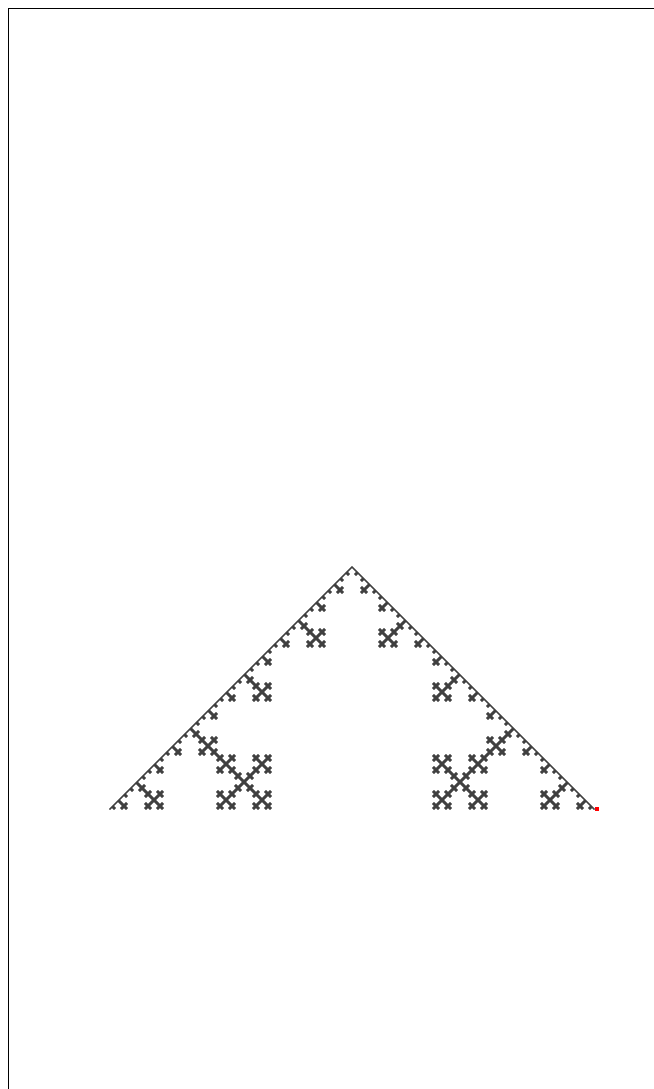
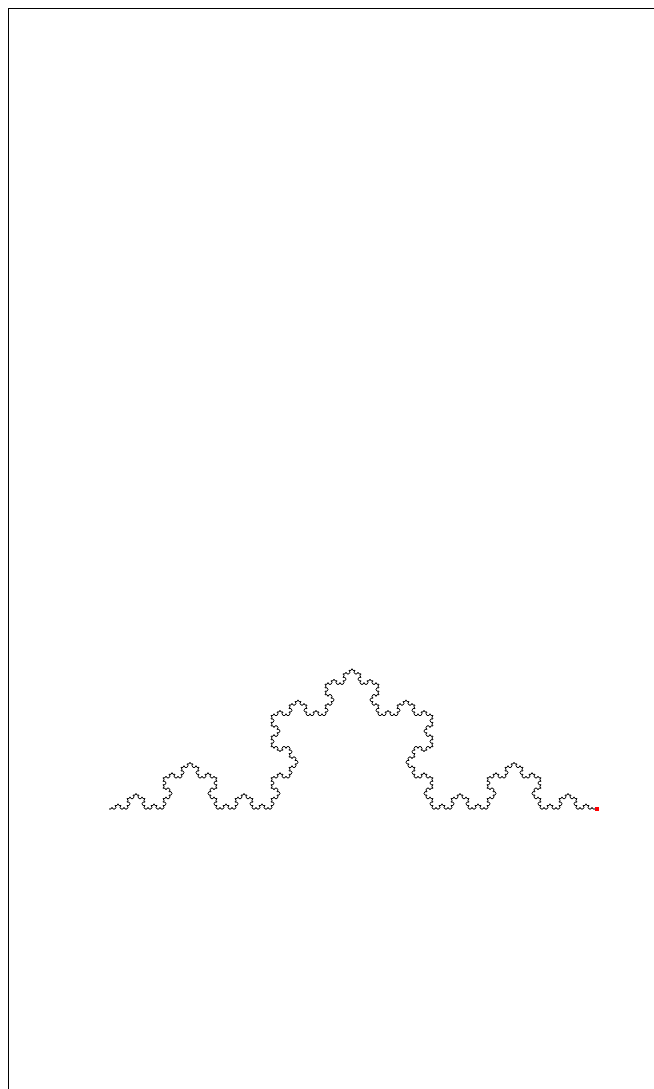
Before and after one commit to nadr0/L-S, a plain HTML site: page index.html in a window 1280 px wide. Shown: the top 1089 px of the page, without its empty margins (0-654 px from the left). Drawn offline with Linux system fonts and the light colour scheme.

Commit message:
von koch snowflake works

```diff
--- a/LSystem.js
+++ b/LSystem.js
@@ -5,7 +5,7 @@ function LSystem(angle, production, iterations){
 	this.symbolWords = ["F","f","plus","minus"];
 	this.axiom = "F";
 	this.production = production;
-	this.rule = "F+F-F-F+F";
+	this.rule = "F+F--F+F";
 	this.iterations = iterations;
 	this.currentProduction = [];
 	this.nonConvert = [];
--- a/index.html
+++ b/index.html
@@ -18,7 +18,7 @@
 
 
 		var T = new turtle(100,800);
-		var L = new LSystem(90,"F",5);
+		var L = new LSystem(60,"F",5);
 		L.decode();
 
 		function animate(){
```
